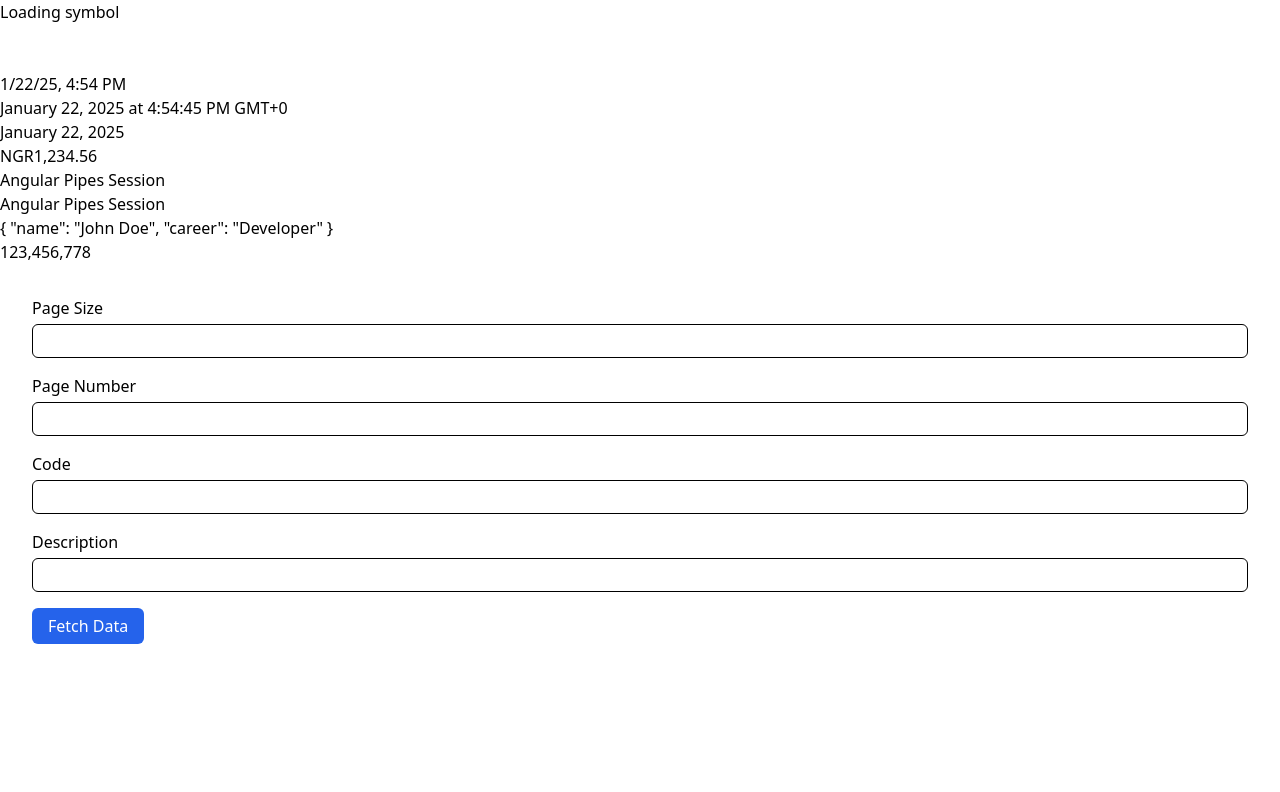
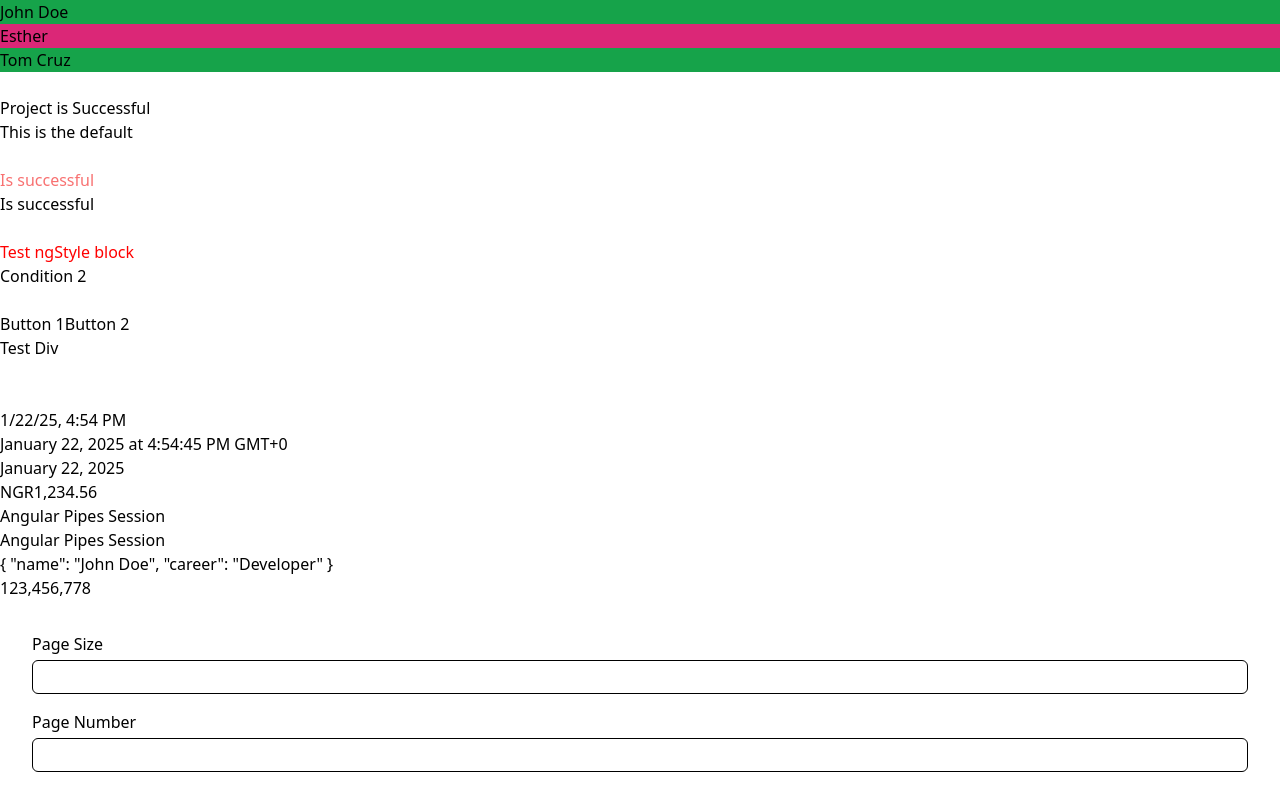
Before and after one commit to FidelBwire/api_demo, an Angular app: page / in a window 1280 px wide. Shown: the top 792 px of the page. Built offline with nearby package versions, Linux system fonts and the light colour scheme.

Commit message:
Directives

```diff
--- a/src/app/components/directives-impl/directives-impl.component.html
+++ b/src/app/components/directives-impl/directives-impl.component.html
@@ -1,6 +1,7 @@
 <div *ngIf="isLoading; else page" class="">
   <p>Loading symbol</p>
 </div>
+
 <ng-template #page>
   <!-- <p *ngIf="isSuccessful">Project is Successful</p>
   <p *ngIf="!isSuccessful">Project is not Successful</p> -->
@@ -18,4 +19,49 @@
     <p>Sorry. Project failed</p>
   </ng-template>
 
+  <div class="" [ngSwitch]="language">
+    <div *ngSwitchCase="'German'">Language is German</div>
+    <div *ngSwitchCase="'Spanish'">Language is Spanish</div>
+    <div *ngSwitchCase="'Swahili'">Language is Swahili</div>
+    <div *ngSwitchCase="'Russian'">Language is Russian</div>
+    <div *ngSwitchCase="'English'">Language is English</div>
+    <div *ngSwitchDefault>This is the default</div>
+  </div>
+
+  <br />
+  <!-- Apply CSS class on condition -->
+  <div [ngClass]="{'text-red-400' : isSuccessful}">Is successful</div>
+  <div [ngClass]="{'text-green-400' : !isSuccessful}">Is successful</div>
+
+  <br />
+  <div [ngStyle]="{'color': isSuccessful? 'red' : 'green'}">Test ngStyle block</div>
+
+  <div [hidden]="isSuccessful">Condition 1</div>
+  <div [hidden]="!isSuccessful">Condition 2</div>
+
+  <br />
+  <button [disabled]="isSuccessful" (click)="showAlert()">Button 1</button>
+  <button [disabled]="!isSuccessful" (click)="showAlert()">Button 2</button>
+
+  <br/>
+  <div [title]="'This is a test title directive'">Test Div</div>
+
 </ng-template>
+
+<!-- (isSuccessful)? true block : false block; -->
+
+<!-- switch(condition):
+  case 'cond1': {
+
+  }
+  case 'cond2'; {
+
+  }
+  default: {
+
+  } -->
+
+<!--
+    Structura Directives: Allow to change the structure of the user interface => *
+    Attribute Directives: Allows to change the appearance of an element => []
+  -->
--- a/src/app/components/directives-impl/directives-impl.component.ts
+++ b/src/app/components/directives-impl/directives-impl.component.ts
@@ -10,18 +10,24 @@ export class DirectivesImplComponent {
   protected staff: Staff[] = [
     {
       name: 'John Doe',
-      gender: 'Male'
+      gender: 'Male',
     },
     {
       name: 'Esther',
-      gender: 'Female'
+      gender: 'Female',
     },
     {
       name: 'Tom Cruz',
-      gender: 'Male'
-    }
+      gender: 'Male',
+    },
   ];
 
-  protected isSuccessful: boolean = false;
-  protected isLoading: boolean = true;
+  protected isSuccessful: boolean = true;
+  protected isLoading: boolean = false;
+
+  protected language: string = 'Norwegian';
+
+  showAlert() {
+    alert('Button is clicked');
+ }
 }
```
